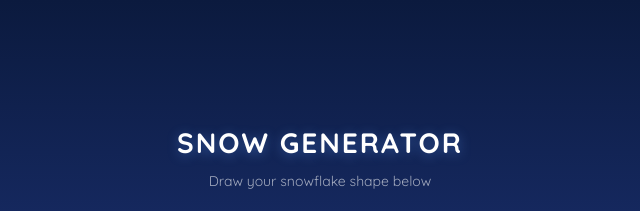
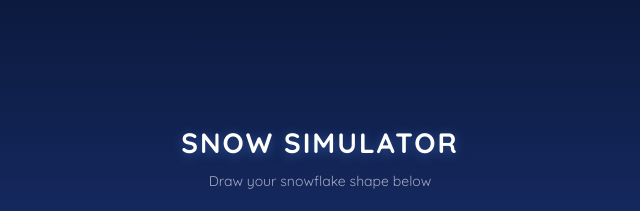
Before and after one commit to sevensevencoffee/snow, a plain HTML site: page index.html in a window 1280 px wide. Shown: the top 211 px of the page, 320-960 px from the left. Drawn offline with Linux system fonts and the light colour scheme.

Commit message:
Rename Snow Generator to Snow Simulator

```diff
--- a/index.html
+++ b/index.html
@@ -3,7 +3,7 @@
 <head>
 <meta charset="UTF-8">
 <meta name="viewport" content="width=device-width, initial-scale=1.0">
-<title>Snow Generator</title>
+<title>Snow Simulator</title>
 <style>
   @import url('https://fonts.googleapis.com/css2?family=Quicksand:wght@400;600;700&display=swap');
 
@@ -209,7 +209,7 @@
 
 <!-- Editor -->
 <div id="editor-panel">
-  <h1>SNOW GENERATOR</h1>
+  <h1>SNOW SIMULATOR</h1>
   <p class="subtitle">Draw your snowflake shape below</p>
 
   <div class="presets">
```
